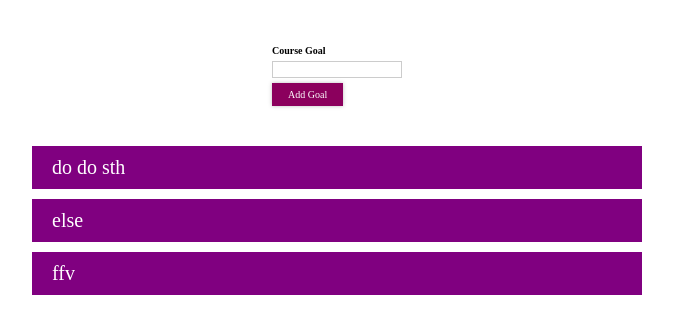
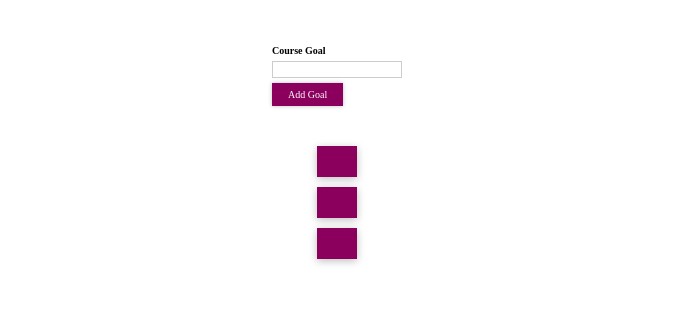
Before and after one commit to mahdieh96/styled-to-do-list, a React (Create React App) app: page / in a window 1280 px wide. Shown: the top 334 px of the page, without its empty margins (303-976 px from the left). Built offline with nearby package versions, Linux system fonts and the light colour scheme; the HTML template or start-up script is replaced by a standard one.

Commit message:
item component changed

```diff
--- a/src/components/Item/ItemData.css
+++ b/src/components/Item/ItemData.css
@@ -1,7 +1,8 @@
 .item-data {
-  background-color: purple;
+  margin: 1rem 0;
+  background: #8b005d;
+  box-shadow: 0 2px 8px rgba(0, 0, 0, 0.26);
   color: white;
   padding: 1rem 2rem;
-  width: 100%;
-  font-size: 2rem;
+  cursor: pointer;
 }
--- a/src/components/Item/ItemData.js
+++ b/src/components/Item/ItemData.js
@@ -1,5 +1,12 @@
 import React from "react";
 import "./ItemData.css";
-export const ItemData = ({ data }) => {
-  return <div>{data}</div>;
+export const ItemData = ({ children, id, onDelete }) => {
+  const itemClickedHandler = (e) => {
+    onDelete(id);
+  };
+  return (
+    <li className="item-data" onClick={itemClickedHandler}>
+      {children}
+    </li>
+  );
 };
--- a/src/components/Item/ItemList.css
+++ b/src/components/Item/ItemList.css
@@ -1,9 +1,5 @@
-.item-list {
-  display: flex;
-  flex-direction: column;
-  gap: 1rem;
-  padding: 1rem;
-  width: 90%;
-  align-items: center;
-  list-style-type: none;
+.goal-list {
+  list-style: none;
+  margin: 0;
+  padding: 0;
 }
--- a/src/components/Item/ItemList.js
+++ b/src/components/Item/ItemList.js
@@ -2,16 +2,12 @@ import React from "react";
 import "./ItemList.css";
 import { ItemData } from "./ItemData";
 export const ItemList = ({ itemData, deleteItemHandler }) => {
-  const itemClickedHandler = (e) => {
-    deleteItemHandler(e.currentTarget.id);
-  };
-  let i = 0;
   return (
     <ul className="item-list">
       {itemData.map((item) => (
-        <li className="item-data" onClick={itemClickedHandler} key={i++} id={i}>
-          <ItemData data={item} />
-        </li>
+        <ItemData onDelete={deleteItemHandler} key={item.key} id={item.id}>
+          {item.text}
+        </ItemData>
       ))}
     </ul>
   );
```
